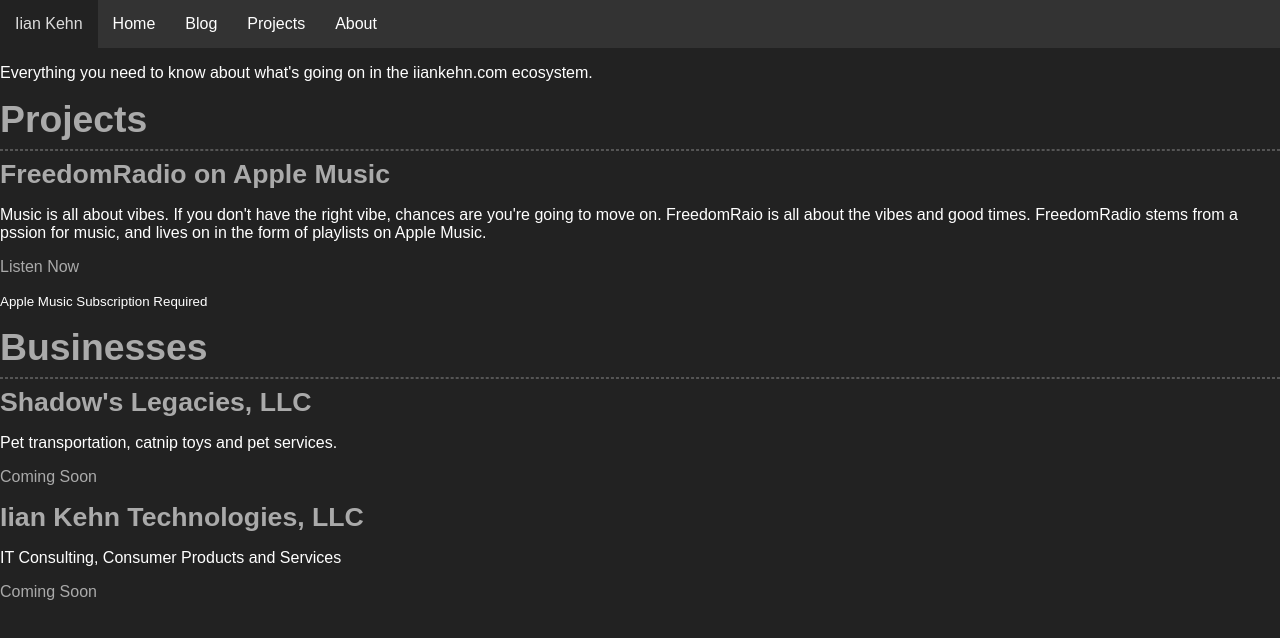
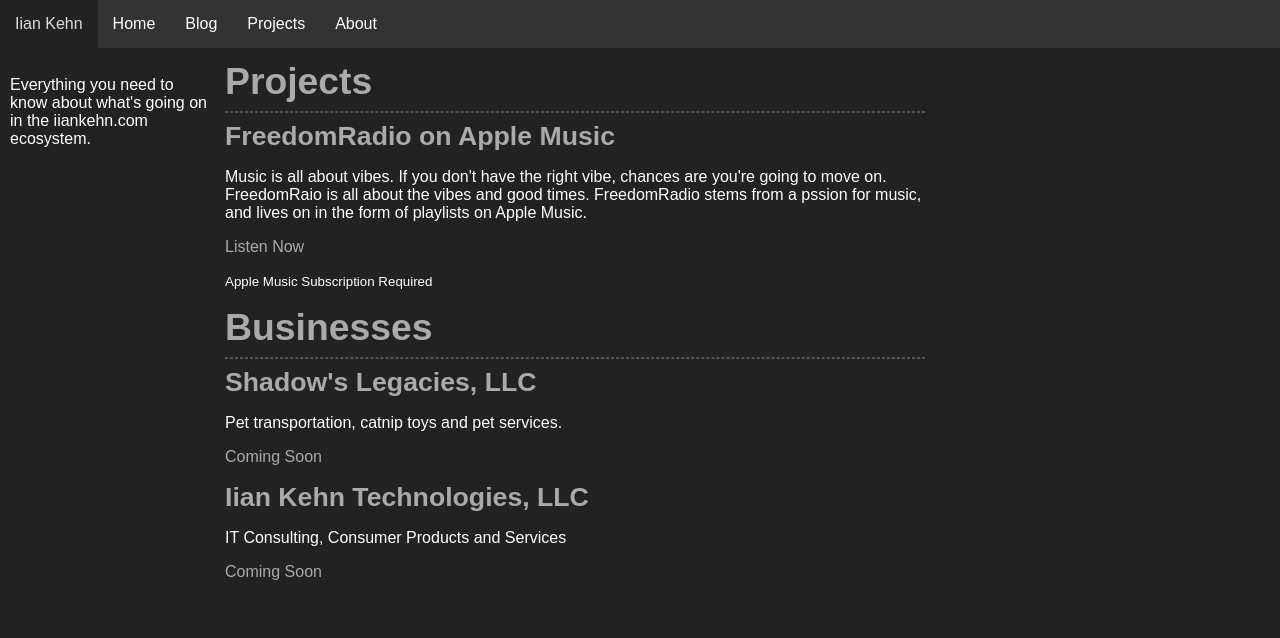
Before and after one commit to iiankehn/dotcom, a plain HTML site: page projects.html in a window 1280 px wide. Drawn offline with Linux system fonts and the light colour scheme.

Commit message:
Update projects.html

```diff
--- a/projects.html
+++ b/projects.html
@@ -2,7 +2,7 @@
 <html>
     <head>
         <title>Projects | Iian Kehn</title>
-        <link rel="stylesheet" href="css/style.css">
+        <link rel="stylesheet" href="css/blog.css">
         <meta name="theme-color" content="#333">
         <link rel="icon" type="image/x-icon" href="images/favicon.ico">
         <meta name="viewport" content="width=device-width, initial-scale=1.0">
```
